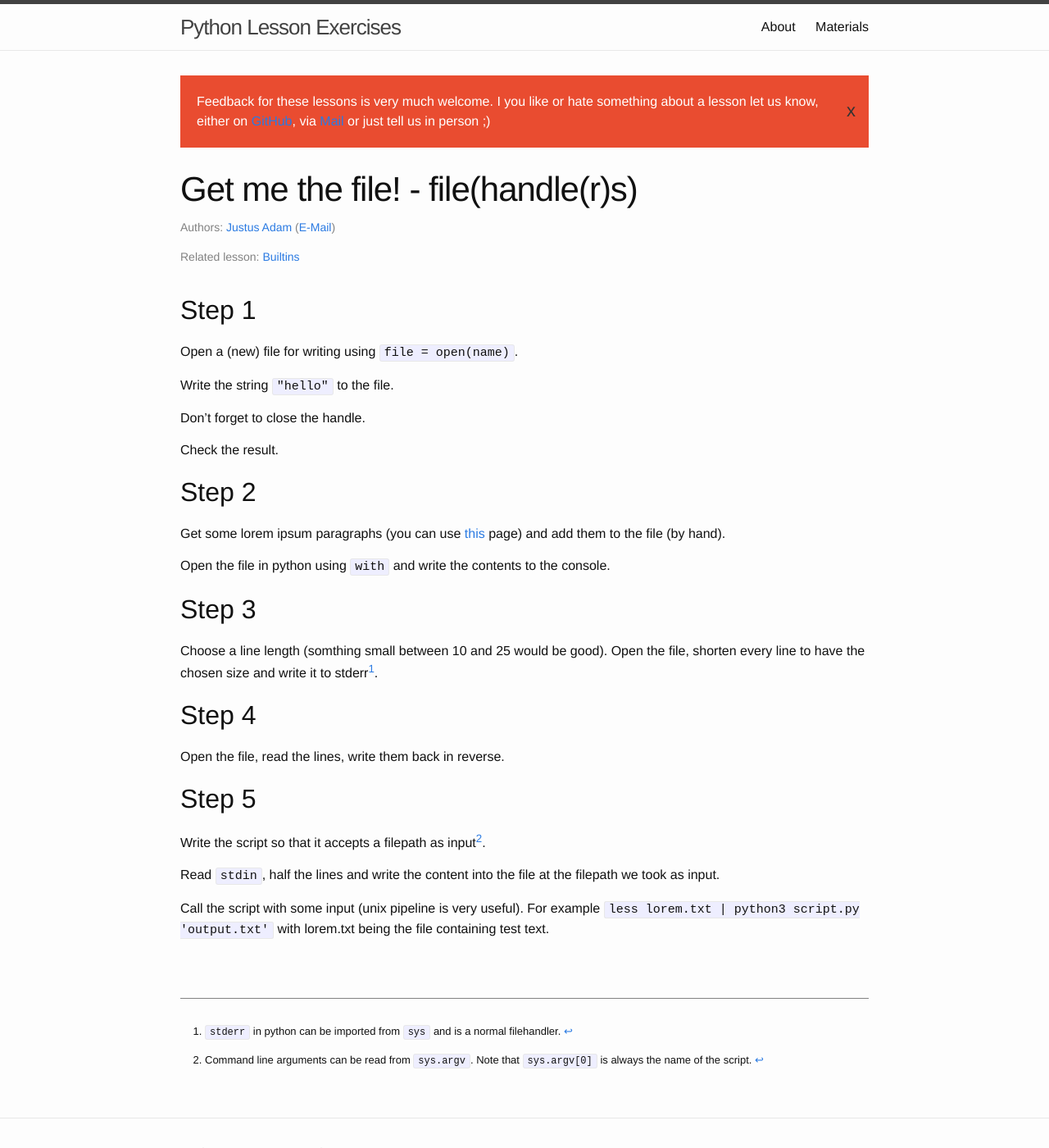
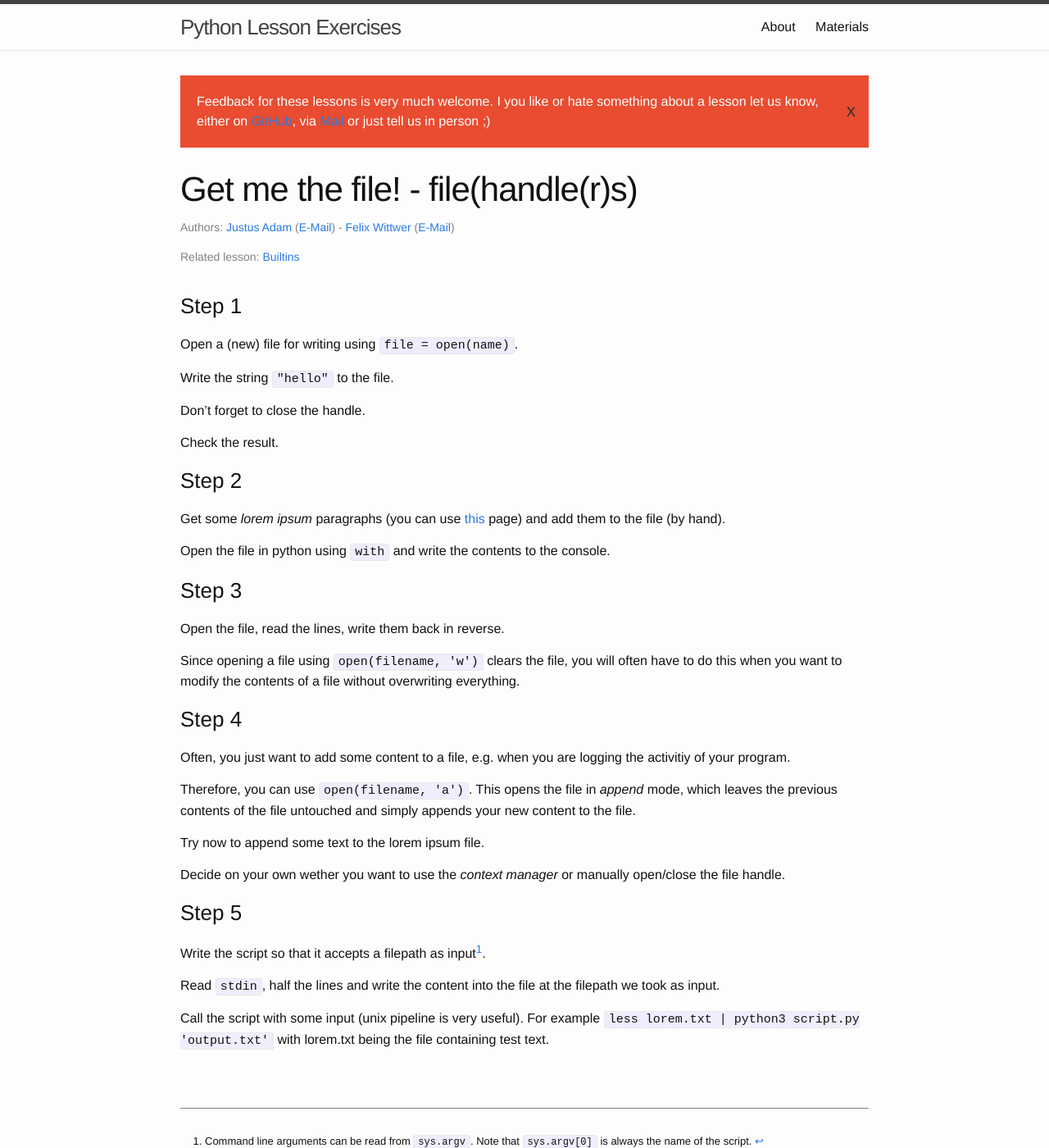
Before and after one commit to fsr/python-lessons, a Jekyll site: the page built from _exercises/file.md, in a window 1280 px wide and 1400 px high. Shown: the whole window at 82% size. Built offline with Jekyll 4.4.1, drawn with Linux system fonts in a browser that asks for light colours.

```diff
--- a/_exercises/file.md
+++ b/_exercises/file.md
@@ -16,25 +16,29 @@ Don't forget to close the handle.
 
 Check the result.
 
-## Step 2
+### Step 2
 
-Get some lorem ipsum paragraphs (you can use [this](http://www.loremipsum.de) page) and add them to the file (by hand).
+Get some _lorem ipsum_ paragraphs (you can use [this](http://www.loremipsum.de) page) and add them to the file (by hand).
 
 Open the file in python using `with` and write the contents to the console.
 
-## Step 3
-
-Choose a line length (somthing small between 10 and 25 would be good).
-Open the file, shorten every line to have the chosen size and write it to stderr[^stderr].
-
-[^stderr]:
-    `stderr` in python can be imported from `sys` and is a normal filehandler.
-
-## Step 4
+### Step 3
 
 Open the file, read the lines, write them back in reverse.
 
-## Step 5
+Since opening a file using `open(filename, 'w')` clears the file, you will often have to do this when you want to modify the contents of a file without overwriting everything.
+
+### Step 4
+
+Often, you just want to add some content to a file, e.g. when you are logging the activitiy of your program.
+
+Therefore, you can use `open(filename, 'a')`. This opens the file in _append_ mode, which leaves the previous contents of the file untouched and simply appends your new content to the file.
+
+Try now to append some text to the lorem ipsum file.
+
+Decide on your own wether you want to use the _context manager_ or manually open/close the file handle.
+
+### Step 5
 
 Write the script so that it accepts a filepath as input[^args].
 
```
Also changed, not shown: other parts of _exercises/file.md (+3 -3 lines), _exercises/text-statistic.md (+1 -3 lines).
